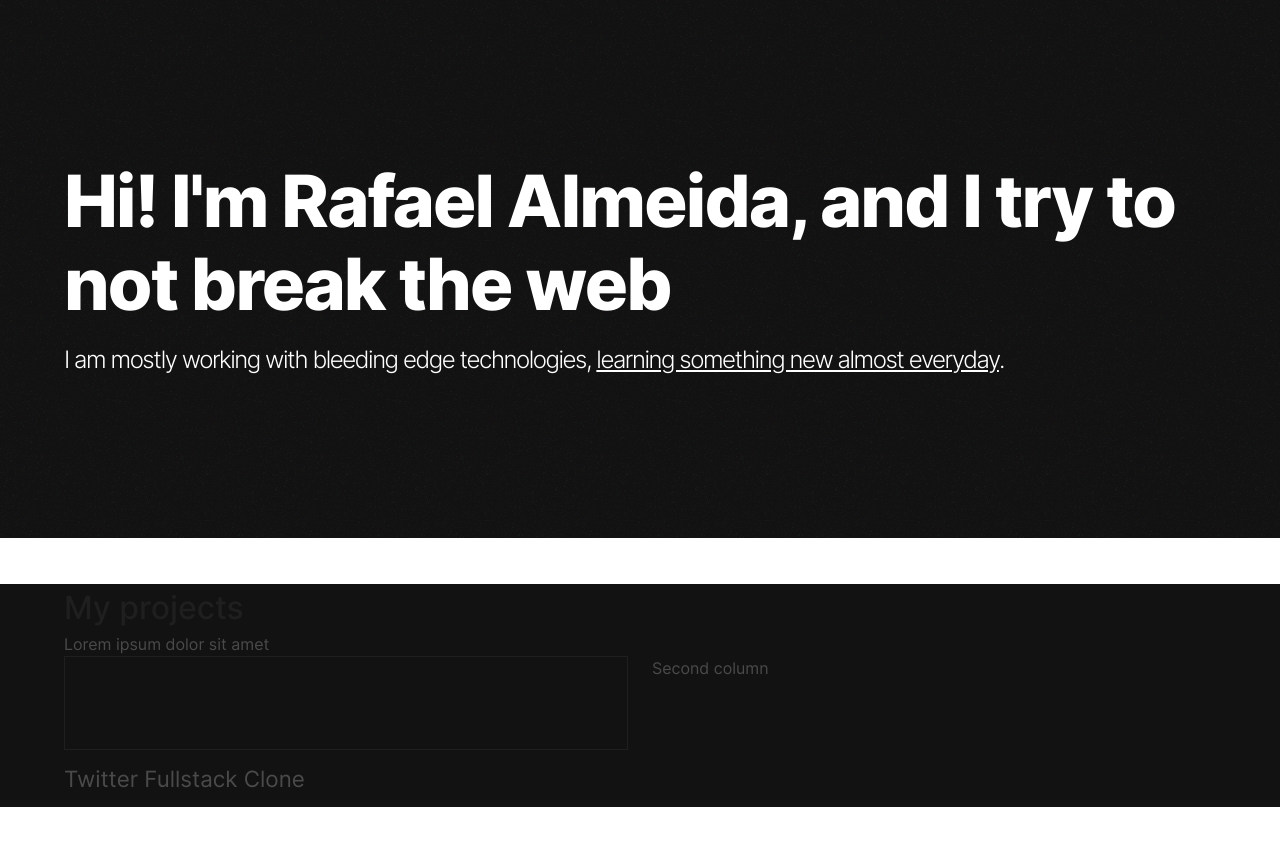
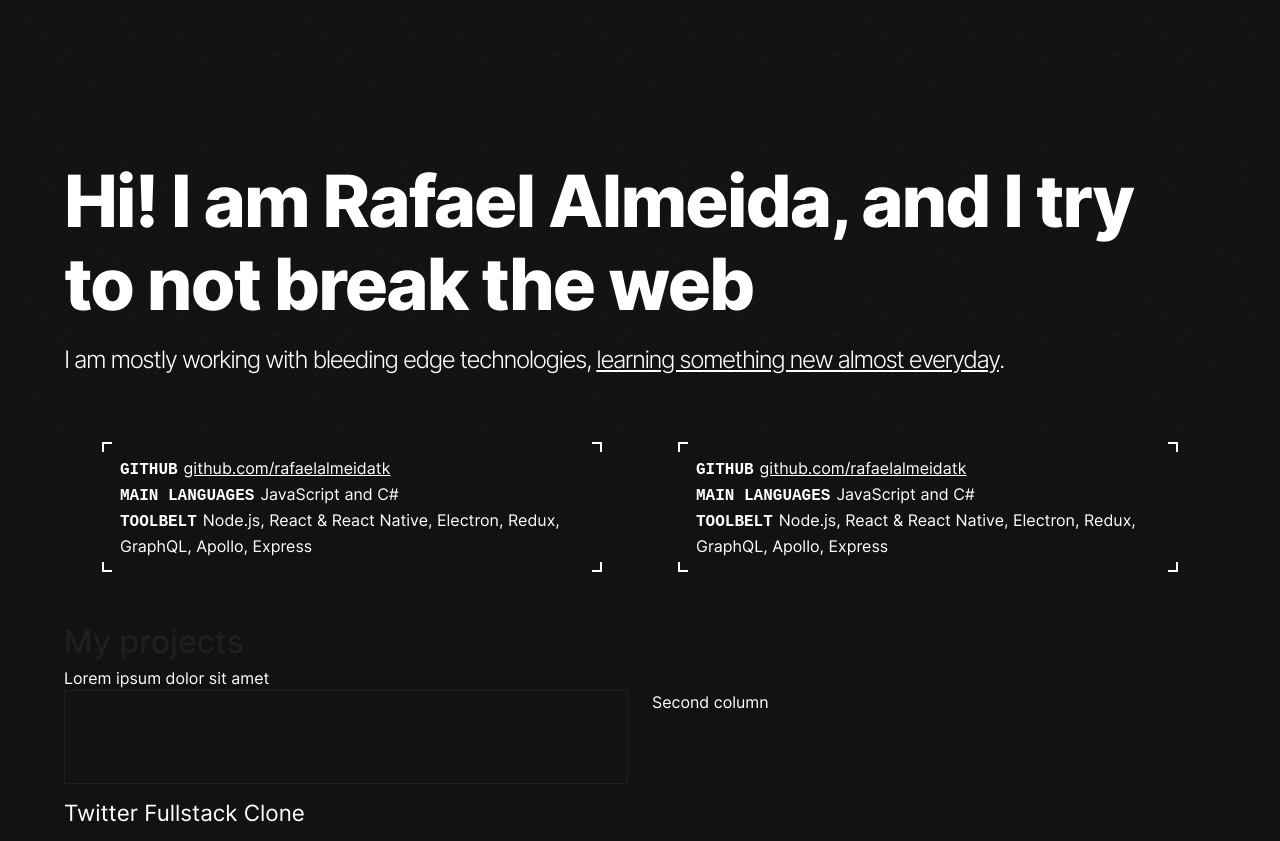
Before and after one commit to rafaelalmeidatk/rafaelalmeidatk.com, a Next.js app: page / in a window 1280 px wide. Before the commit the page ends 807 px from the top, so only its background shows below. Built offline with nearby package versions, Linux system fonts and the light colour scheme.

Commit message:
Add about me section (wip)

```diff
--- a/src/pages/index.js
+++ b/src/pages/index.js
@@ -36,10 +36,9 @@ const Home = () => (
 
     <section className="heading">
       <Noise />
-
       <div className="container">
         <h1>
-          Hi! I'm <span className="highlight">Rafael Almeida</span>, and I try
+          Hi! I am <span className="highlight">Rafael Almeida</span>, and I try
           to not break the web
         </h1>
 
@@ -54,6 +53,62 @@ const Home = () => (
           </a>
           .
         </p>
+      </div>
+    </section>
+
+    <section className="about-me">
+      <div className="container">
+        <div className="box">
+          <div className="box-border tl" />
+          <div className="box-border tr" />
+          <div className="box-border bl" />
+          <div className="box-border br" />
+          <div>
+            <span className="key">github</span>
+            <span className="value">
+              <a href="https://github.com/rafaelalmeidatk">
+                github.com/rafaelalmeidatk
+              </a>
+            </span>
+          </div>
+          <div>
+            <span className="key">main languages</span>
+            <span className="value">JavaScript and C#</span>
+          </div>
+          <div>
+            <span className="key">toolbelt</span>
+            <span className="value">
+              Node.js, React & React Native, Electron, Redux, GraphQL, Apollo,
+              Express
+            </span>
+          </div>
+        </div>
+
+        <div className="box">
+          <div className="box-border tl" />
+          <div className="box-border tr" />
+          <div className="box-border bl" />
+          <div className="box-border br" />
+          <div>
+            <span className="key">github</span>
+            <span className="value">
+              <a href="https://github.com/rafaelalmeidatk">
+                github.com/rafaelalmeidatk
+              </a>
+            </span>
+          </div>
+          <div>
+            <span className="key">main languages</span>
+            <span className="value">JavaScript and C#</span>
+          </div>
+          <div>
+            <span className="key">toolbelt</span>
+            <span className="value">
+              Node.js, React & React Native, Electron, Redux, GraphQL, Apollo,
+              Express
+            </span>
+          </div>
+        </div>
       </div>
     </section>
 
@@ -72,10 +127,19 @@ const Home = () => (
     </section>
 
     <style jsx>{`
+      :global(html, body) {
+        background: #121212;
+        color: #fff;
+      }
+
+      a {
+        color: #fff;
+        text-decoration: underline;
+      }
+
       .heading {
         position: relative;
-        padding: 10rem 2rem;
-        color: #fff;
+        padding: 10rem 2rem 4rem;
         background: #121212;
       }
 
@@ -93,9 +157,58 @@ const Home = () => (
         letter-spacing: -0.06em;
       }
 
-      .heading a {
-        color: #fff;
-        text-decoration: underline;
+      .about-me .box {
+        max-width: 500px;
+        padding: 14px 18px;
+        position: relative;
+      }
+
+      .about-me .box-border {
+        position: absolute;
+        width: 10px;
+        height: 10px;
+        border: 0 solid #fff;
+      }
+
+      .box-border.tl.tl {
+        top: 0;
+        left: 0;
+        border-top-width: 2px;
+        border-left-width: 2px;
+      }
+      .box-border.tr.tr {
+        top: 0;
+        right: 0;
+        border-top-width: 2px;
+        border-right-width: 2px;
+      }
+      .box-border.bl.bl {
+        bottom: 0;
+        left: 0;
+        border-bottom-width: 2px;
+        border-left-width: 2px;
+      }
+
+      .box-border.br.br {
+        bottom: 0;
+        right: 0;
+        border-bottom-width: 2px;
+        border-right-width: 2px;
+      }
+
+      .about-me .key {
+        text-transform: uppercase;
+        font-weight: bold;
+        font-family: monospace;
+      }
+
+      .about-me .value {
+        margin-left: 6px;
+      }
+
+      .about-me .container {
+        display: flex;
+        justify-content: space-around;
       }
 
       .projects {
```
